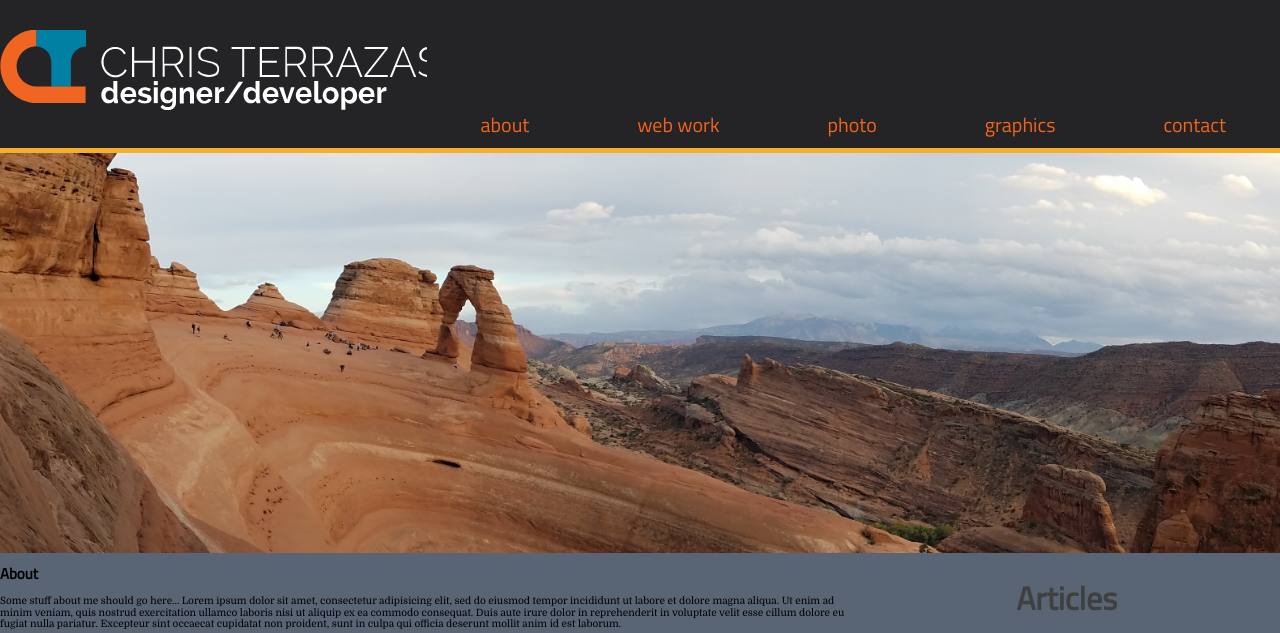
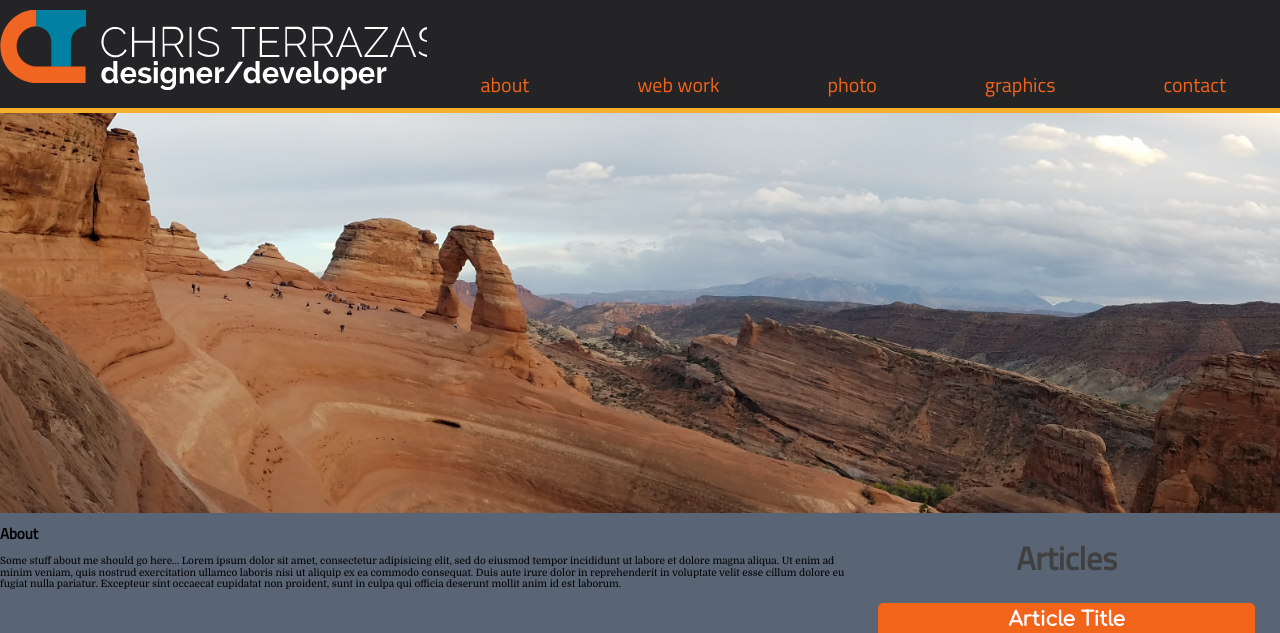
Before and after one commit to mrected/christerrazas.info, a PHP site: page / in a window 1280 px wide. Shown: the top 633 px of the page. Run offline with PHP 8.4, Linux system fonts and the light colour scheme; some libraries are stand-ins or nearby versions.

Commit message:
nav and logo are now responsive. Working on menu toggle button

```diff
--- a/css/style.css
+++ b/css/style.css
@@ -41,11 +41,12 @@ $heading-font-color:#575841;*/
   /*height: 100vh;*/
   display: grid;
   grid-template-columns: repeat(auto, 1fr);
-  grid-auto-rows: minmax(140px, auto);
-  grid-template-areas: "brand nav nav" "topImgDiv topImgDiv topImgDiv" "about about about" "articles articles articles" "web web web" "photo photo photo" "graphics graphics graphics" "contact contact contact" "footer footer footer"; }
-  @media (min-width: 555px) {
+  grid-auto-rows: minmax(60px, auto);
+  grid-template-areas: "brand brand brand" "nav nav nav" "topImgDiv topImgDiv topImgDiv" "about about about" "articles articles articles" "web web web" "photo photo photo" "graphics graphics graphics" "contact contact contact" "footer footer footer"; }
+  @media (min-width: 768px) {
     .wrapper {
       grid-template-columns: repeat(3, 1fr);
+      grid-auto-rows: minmax(100px, auto);
       grid-template-areas: "brand nav nav" "topImgDiv topImgDiv topImgDiv" "about about articles" "web web web" "photo photo photo" "graphics graphics graphics" "contact contact contact" "footer footer footer"; } }
 
 body {
@@ -61,11 +62,69 @@ h1, h2 {
   color: #3F403F;
   text-align: center; }
 
+@media (min-width: 768px) {
+  #brand {
+    border-bottom: solid 5px #f6ae2d; } }
+
+#brand-logo-div {
+  padding: 1rem 0 0 0;
+  display: flex;
+  flex-direction: column;
+  justify-content: center;
+  align-items: flex-start;
+  background-color: #242325;
+  height: 60px; }
+  @media (min-width: 768px) {
+    #brand-logo-div {
+      padding: 0 1rem .5rem 0;
+      height: 100px; } }
+
+#brand-logo {
+  flex: 1;
+  max-height: 80px; }
+  @media (min-width: 768px) {
+    #brand-logo {
+      max-height: 80px; } }
+
+#nav {
+  background-color: #242325;
+  border-bottom: solid 5px #f6ae2d; }
+
+#navbarLinks ul {
+  display: flex;
+  flex-direction: row;
+  list-style-type: none;
+  flex-wrap: nowrap;
+  justify-content: space-around;
+  align-items: flex-end;
+  height: 60px;
+  border: 0;
+  margin: 0 0 .5rem 0;
+  padding: 0; }
+  @media (min-width: 768px) {
+    #navbarLinks ul {
+      height: 100px; } }
+
+.navLink a {
+  display: none;
+  font: 1.1rem "Titillium Web", sans-serif;
+  text-transform: lowercase;
+  text-decoration: none;
+  color: #f26419; }
+  .navLink a:hover {
+    color: #f6ae2d; }
+  @media (min-width: 475px) {
+    .navLink a {
+      display: initial; } }
+  @media (min-width: 768px) {
+    .navLink a {
+      font-size: 1.25rem; } }
+
 #menuToggle span {
   display: block;
   background: #566973;
   border-radius: 2px; }
-@media (min-width: 555px) {
+@media (min-width: 475px) {
   #menuToggle {
     display: none; } }
 
@@ -74,12 +133,7 @@ h1, h2 {
   height: 50px;
   margin: 0 auto;
   position: relative;
-  cursor: pointer;
-  background: rgba(255, 255, 255, 0.4);
-  border-radius: 5px;
-  align-self: start; }
-  #menuToggle:hover {
-    background: rgba(255, 255, 255, 0.8); }
+  cursor: pointer; }
   #menuToggle #hamburger {
     position: absolute;
     height: 100%;
@@ -122,6 +176,13 @@ h1, h2 {
       transition: .25s ease-in-out;
       transition-delay: 0s; }
 
+#nav.open {
+  transition: 1s ease-in-out;
+  transition-delay: 1s;
+  height: 400px; }
+  #nav.open .navLink a {
+    display: flex; }
+
 #menuToggle.open #hamburger span {
   width: 0%; }
   #menuToggle.open #hamburger span:nth-child(1) {
@@ -141,62 +202,6 @@ h1, h2 {
   width: 80%;
   transition: .25s ease-in-out;
   transition-delay: .375s; }
-
-#brand {
-  border-bottom: solid 5px #f6ae2d; }
-
-#brand-logo-div {
-  padding-left: 1rem;
-  display: flex;
-  flex-direction: column;
-  justify-content: center;
-  align-items: flex-start;
-  background-color: #242325;
-  height: 140px;
-  padding: 0 0 .5rem 0; }
-
-#brand-logo {
-  flex: 1;
-  max-height: 80px; }
-
-#nav {
-  background-color: #242325;
-  border-bottom: solid 5px #f6ae2d; }
-
-#navbarLinks {
-  display: none; }
-  @media (min-width: 555px) {
-    #navbarLinks {
-      display: inline-block;
-      width: 100%; } }
-  #navbarLinks ul {
-    display: flex;
-    flex-direction: row;
-    list-style-type: none;
-    flex-wrap: nowrap;
-    justify-content: space-around;
-    align-items: flex-end;
-    height: 140px;
-    border: 0;
-    margin: 0 0 .5rem 0;
-    padding: 0; }
-
-.navLink a {
-  font: 0.8rem "Titillium Web", sans-serif;
-  text-transform: lowercase;
-  text-decoration: none;
-  color: #f26419;
-  /*@media(min-width: $bp-medium){
-  	padding:2rem;
-  };
-  @media(min-width: $bp-large){
-  	padding:3rem;
-  }*/ }
-  .navLink a:hover {
-    color: #f6ae2d; }
-  @media (min-width: 768px) {
-    .navLink a {
-      font-size: 1.25rem; } }
 
 #topImgDiv {
   width: 100%;
@@ -281,6 +286,6 @@ h1, h2 {
 
 #footer {
   background-color: #242325;
-  height: 140px; }
+  height: 100px; }
 
 /*# sourceMappingURL=style.css.map */
--- a/index.html
+++ b/index.html
@@ -1,7 +1,12 @@
 <!DOCTYPE html>
-<html>
+<html lang="en">
 <head>
 	<title>yellooo</title>
+	 <meta http-equiv="X-UA-Compatible" content="IE=edge">
+	 <meta name="viewport" content="width=device-width, initial-scale=1">
+	 <meta name="description" content="need to add this">
+	 <meta name="keywords" content="this too">
+
 	<link rel="shortcut icon" href="images/brand-Favicon.ico" type="image/x-icon">
 	<link rel="stylesheet" type="text/css" href="https://cdnjs.cloudflare.com/ajax/libs/normalize/7.0.0/normalize.min.css">
 	<link rel="stylesheet" type="text/css" href="css/style.css">
@@ -20,7 +25,7 @@
 
 		<nav class="gridItem" id="nav">
 			<div id="navbar">
-				<!-- <div id="menuToggle">
+				<div id="menuToggle">
 				  <div id="hamburger">
 				    <span></span>
 				    <span></span>
@@ -30,7 +35,7 @@
 				    <span></span>
 				    <span></span>
 				  </div>
-				</div> -->
+				</div>
 				<div id="navbarLinks">
 					<ul>
 						<li class="navLink"><a href="#">About</a></li>
--- a/js/scripts.js
+++ b/js/scripts.js
@@ -1,3 +1,4 @@
 $('#menuToggle').click(function(){
   $(this).toggleClass('open');
+  $('#nav').toggleClass('open');
 })
--- a/scss/effects/_menu-toggle-button.scss
+++ b/scss/effects/_menu-toggle-button.scss
@@ -15,12 +15,6 @@
   margin:0 auto;
   position:relative;
   cursor:pointer;
-  background:rgba(255,255,255,.4);
-  border-radius:5px;
-  align-self: start;
-  &:hover {
-    background:rgba(255,255,255,.8);
-  }
   #hamburger {
     position:absolute;
     height:100%;
@@ -74,6 +68,15 @@
   }
 }
 
+#nav.open{
+    transition:1s ease-in-out;
+    transition-delay:1s;
+    height:400px;
+    .navLink a{
+      display: flex;
+    }
+}
+
 #menuToggle.open {
   #hamburger {
     span {
@@ -92,6 +95,7 @@
       }
     }
   }
+
   #cross {
     span {
       &:nth-child(1){
@@ -108,4 +112,5 @@
       }
     }
   }
+
 }
--- a/scss/layout/_grid.scss
+++ b/scss/layout/_grid.scss
@@ -45,9 +45,10 @@
 	/*height: 100vh;*/
 	display:grid;
 	grid-template-columns: repeat(auto,1fr);
-	grid-auto-rows: minmax($standard-height, auto);
+	grid-auto-rows: minmax($standard-height-small, auto);
 	grid-template-areas:
-	"brand nav nav"
+	"brand brand brand"
+	"nav nav nav"
 	"topImgDiv topImgDiv topImgDiv"
 	"about about about"
 	"articles articles articles"
@@ -56,8 +57,9 @@
 	"graphics graphics graphics"
 	"contact contact contact"
 	"footer footer footer";
-	@media (min-width: $bp-xsmall){
+	@media (min-width: $bp-small){
 		grid-template-columns: repeat(3,1fr);
+		grid-auto-rows: minmax($standard-height, auto);
 		grid-template-areas:
 			"brand nav nav"
 			"topImgDiv topImgDiv topImgDiv"
--- a/scss/sections/_brand.scss
+++ b/scss/sections/_brand.scss
@@ -1,19 +1,28 @@
 #brand{
-	border-bottom: solid 5px $heading-font-color;
+	@media(min-width: $bp-small){
+		border-bottom: solid 5px $heading-font-color;
+	}
 }
 
 #brand-logo-div{
-	padding-left: 1rem;
+	padding:1rem 0 0 0;
 	display: flex;
 	flex-direction: column;
 	justify-content: center;
 	align-items: flex-start;
 	background-color:$nav-color;
-	height: $standard-height;
-	padding:0 0 .5rem 0;
+	height: $standard-height-small;
+	@media(min-width: $bp-small){
+		padding:0 1rem .5rem 0;
+		height: $standard-height;
+	}
+
 }
 
 #brand-logo{
 	flex:1;
-	max-height: $brand-height;
+	max-height: $brand-height-small;
+	@media(min-width: $bp-small){
+		max-height: $brand-height;
+	}
 }
--- a/scss/sections/_nav.scss
+++ b/scss/sections/_nav.scss
@@ -4,12 +4,6 @@
 }
 
 #navbarLinks{
-	display: none;
-	@media(min-width: $bp-xsmall){
-		display: inline-block;
-		width: 100%;
-	}
-
 	ul{
 		display: flex;
 		flex-direction: row;
@@ -17,7 +11,10 @@
 		flex-wrap: nowrap;
 		justify-content: space-around;
 		align-items: flex-end;
-		height:$standard-height;
+		height:$standard-height-small;
+		@media(min-width: $bp-small){
+			height:$standard-height;
+		}
 		border:0;
 		margin:0 0 .5rem 0;
 		padding:0;
@@ -25,22 +22,18 @@
 }
 
 .navLink a{
-	font: .8rem $heading-font;
+	display: none;
+	font: 1.1rem $heading-font;
 	text-transform: lowercase;
 	text-decoration: none;
 	color:$btn-font-color;
 	&:hover{
 		color:$panel-color;
 	}
+	@media(min-width:$bp-xsmall){
+		display:initial;
+	}
 	@media(min-width: $bp-small){
 		font-size:1.25rem;
 	}
-	/*@media(min-width: $bp-medium){
-		padding:2rem;
-	};
-	@media(min-width: $bp-large){
-		padding:3rem;
-	}*/
-
-
 }
--- a/scss/style.scss
+++ b/scss/style.scss
@@ -1,9 +1,9 @@
 @import 'utilities/variables',
 		'layout/grid',
 		'base/base',
-		'effects/menu-toggle-button',
 		'sections/brand',
 		'sections/nav',
+		'effects/menu-toggle-button',
 		'sections/topImgDiv',
 		'sections/about',
 		'sections/articles',
--- a/scss/utilities/_variables.scss
+++ b/scss/utilities/_variables.scss
@@ -36,12 +36,14 @@ $article-title-font:#86bbd8; //lt blue
 $white: #fffaff;
 
 $brand-height:80px;
-$standard-height:140px;
+$brand-height-small:80px;
+$standard-height:100px;
+$standard-height-small:60px;
 
 
 //BREAKPOINTS-------------
 
-$bp-xsmall:555px;
+$bp-xsmall:475px;
 $bp-small:768px;
 $bp-medium:970px;
 $bp-large:1200px;
```
Also changed, not shown: 1 other file.
